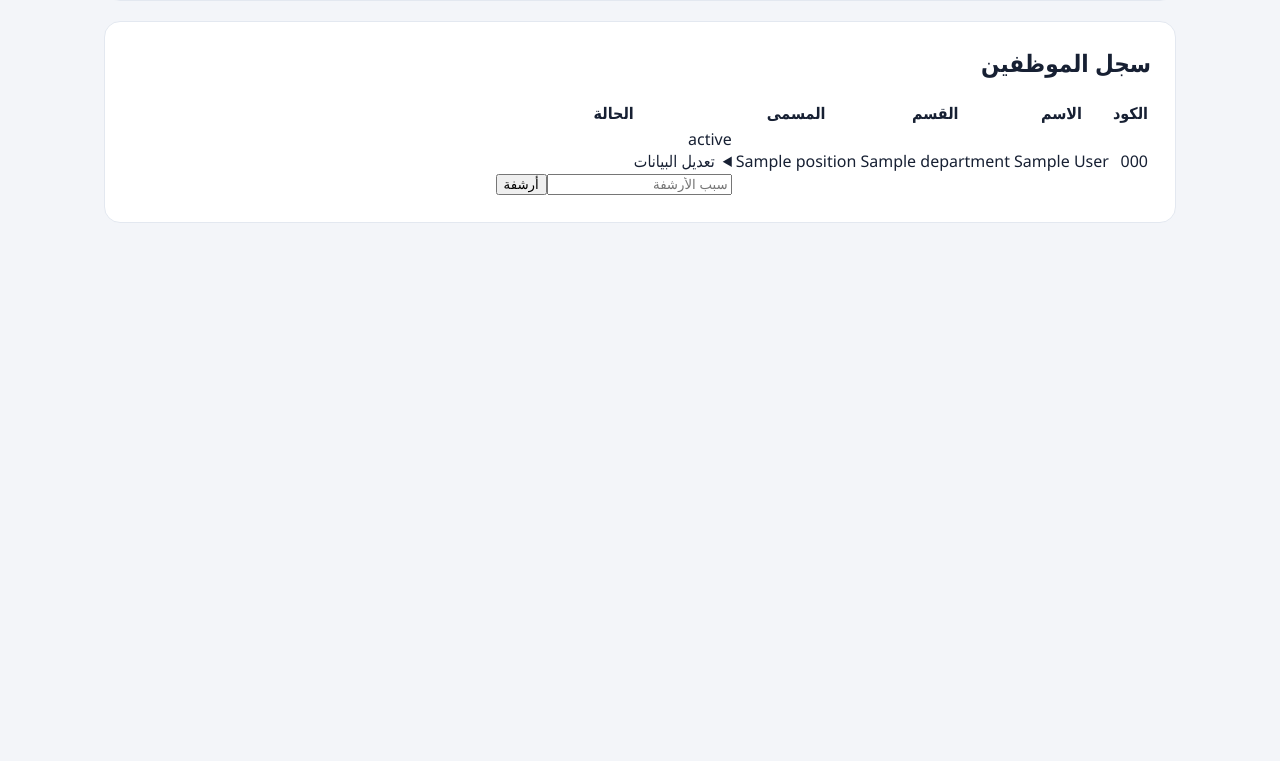
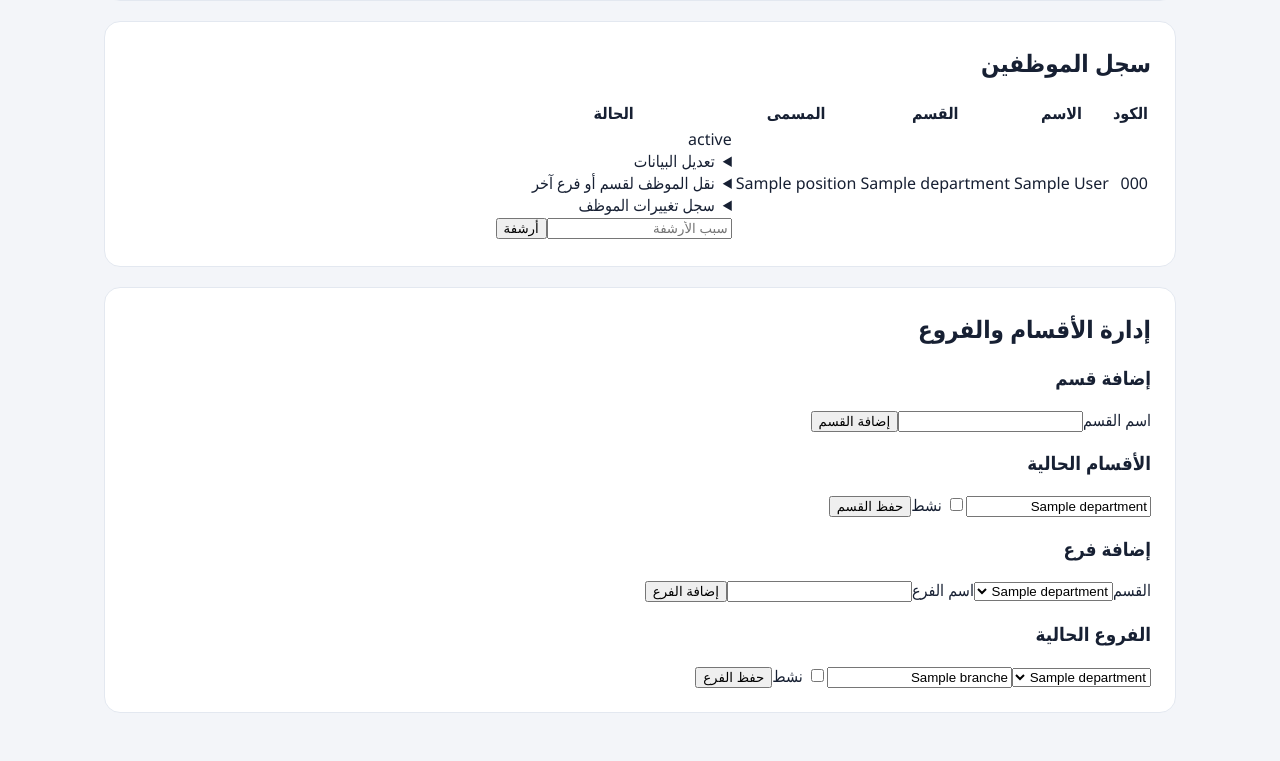
Before and after one commit to ms1813678-bit/ms1813678-bit-my-business-hotel, a Python web app: template app/templates/employees.html in a window 1280 px wide. Shown: the part 410-1171 px from the top of the page. Before the commit the page ends 633 px from the top, so only its background shows below. Run offline with Jinja, Linux system fonts and the light colour scheme; the template is opened without the code that fills it: most values are stand-ins (such as "Sample title", 1, 10 or a date in 2020).

Commit message:
feat(employees): add department branch transfer and history controls

```diff
--- a/app/templates/employees.html
+++ b/app/templates/employees.html
@@ -33,10 +33,21 @@
 <label>تاريخ سريان التعديل<input name="effective_date" type="date" required></label>
 <label>سبب التعديل<input name="reason" required maxlength="1000"></label>
 </div><button type="submit">حفظ التعديلات</button></form></details>
+<details><summary>نقل الموظف لقسم أو فرع آخر</summary><form method="post" action="/employees/{{ e.id }}/transfer"><input type="hidden" name="csrf_token" value="{{ csrf_token }}"><label>القسم الجديد<select name="department_id" required>{% for d in departments %}<option value="{{ d.id }}">{{ d.name }}</option>{% endfor %}</select></label><label>الفرع الجديد<select name="branch_id"><option value="">بدون فرع</option>{% for b in branches %}<option value="{{ b.id }}">{{ b.name }}</option>{% endfor %}</select></label><label>تاريخ سريان النقل<input type="date" name="effective_date" required></label><label>سبب النقل<input name="reason" required></label><button type="submit">تسجيل النقل</button></form></details>
+<details><summary>سجل تغييرات الموظف</summary><ul>{% for change in employee_changes if change.employee_id == e.id %}<li>{{ change.effective_date }} — {{ change.field_name }}: {{ change.old_value or '—' }} ← {{ change.new_value or '—' }} ({{ change.reason }})</li>{% else %}<li>لا توجد تغييرات مسجلة.</li>{% endfor %}</ul></details>
 {% if e.status == "active" %}
 <form method="post" action="/employees/{{ e.id }}/archive" class="inline-form"><input type="hidden" name="csrf_token" value="{{ csrf_token }}"><input name="reason" required placeholder="سبب الأرشفة"><button type="submit">أرشفة</button></form>
 {% elif e.status == "archived" %}
 <form method="post" action="/employees/{{ e.id }}/rehire" class="inline-form"><input type="hidden" name="csrf_token" value="{{ csrf_token }}"><input type="date" name="new_hire_date" required><input name="reason" required placeholder="سبب إعادة التعيين"><button type="submit">إعادة تعيين</button></form>
 {% endif %}
 </td></tr>{% else %}<tr><td colspan="5">لا يوجد موظفون مسجلون بعد.</td></tr>{% endfor %}
-</tbody></table></div></section></main></body></html>
+</tbody></table></div></section>
+<section class="notice"><h2>إدارة الأقسام والفروع</h2>
+<h3>إضافة قسم</h3><form method="post" action="/departments"><input type="hidden" name="csrf_token" value="{{ csrf_token }}"><label>اسم القسم<input name="name" required maxlength="100"></label><button type="submit">إضافة القسم</button></form>
+<h3>الأقسام الحالية</h3>
+{% for d in all_departments %}<form method="post" action="/departments/{{ d.id }}/edit" class="inline-form"><input type="hidden" name="csrf_token" value="{{ csrf_token }}"><input name="name" value="{{ d.name }}" required><label><input type="checkbox" name="active" value="true" {% if d.active %}checked{% endif %}> نشط</label><button type="submit">حفظ القسم</button></form>{% endfor %}
+<h3>إضافة فرع</h3><form method="post" action="/branches"><input type="hidden" name="csrf_token" value="{{ csrf_token }}"><label>القسم<select name="department_id" required>{% for d in departments %}<option value="{{ d.id }}">{{ d.name }}</option>{% endfor %}</select></label><label>اسم الفرع<input name="name" required maxlength="100"></label><button type="submit">إضافة الفرع</button></form>
+<h3>الفروع الحالية</h3>
+{% for b in all_branches %}<form method="post" action="/branches/{{ b.id }}/edit" class="inline-form"><input type="hidden" name="csrf_token" value="{{ csrf_token }}"><select name="department_id">{% for d in departments %}<option value="{{ d.id }}" {% if d.id == b.department_id %}selected{% endif %}>{{ d.name }}</option>{% endfor %}</select><input name="name" value="{{ b.name }}" required><label><input type="checkbox" name="active" value="true" {% if b.active %}checked{% endif %}> نشط</label><button type="submit">حفظ الفرع</button></form>{% endfor %}
+</section>
+</main></body></html>
```
